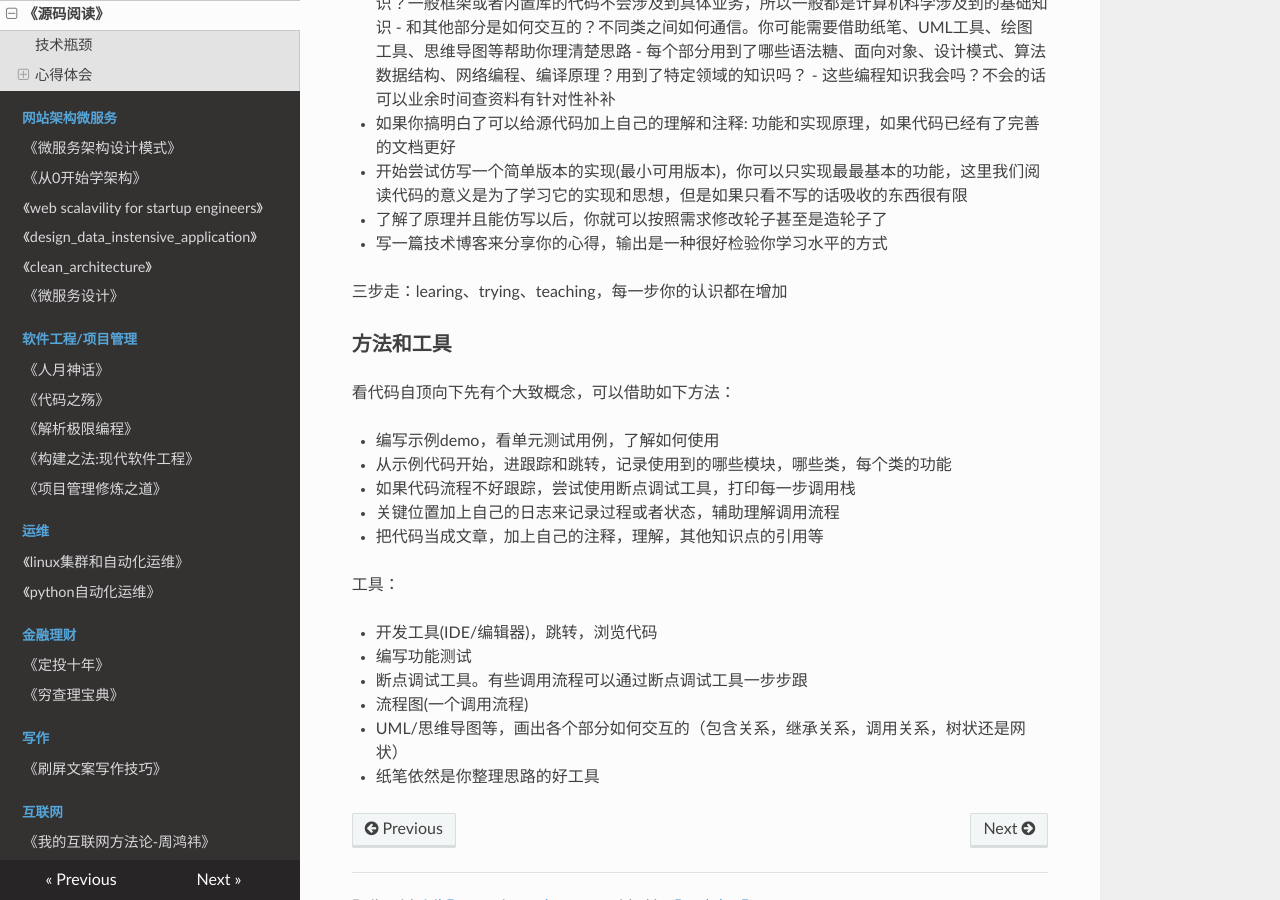
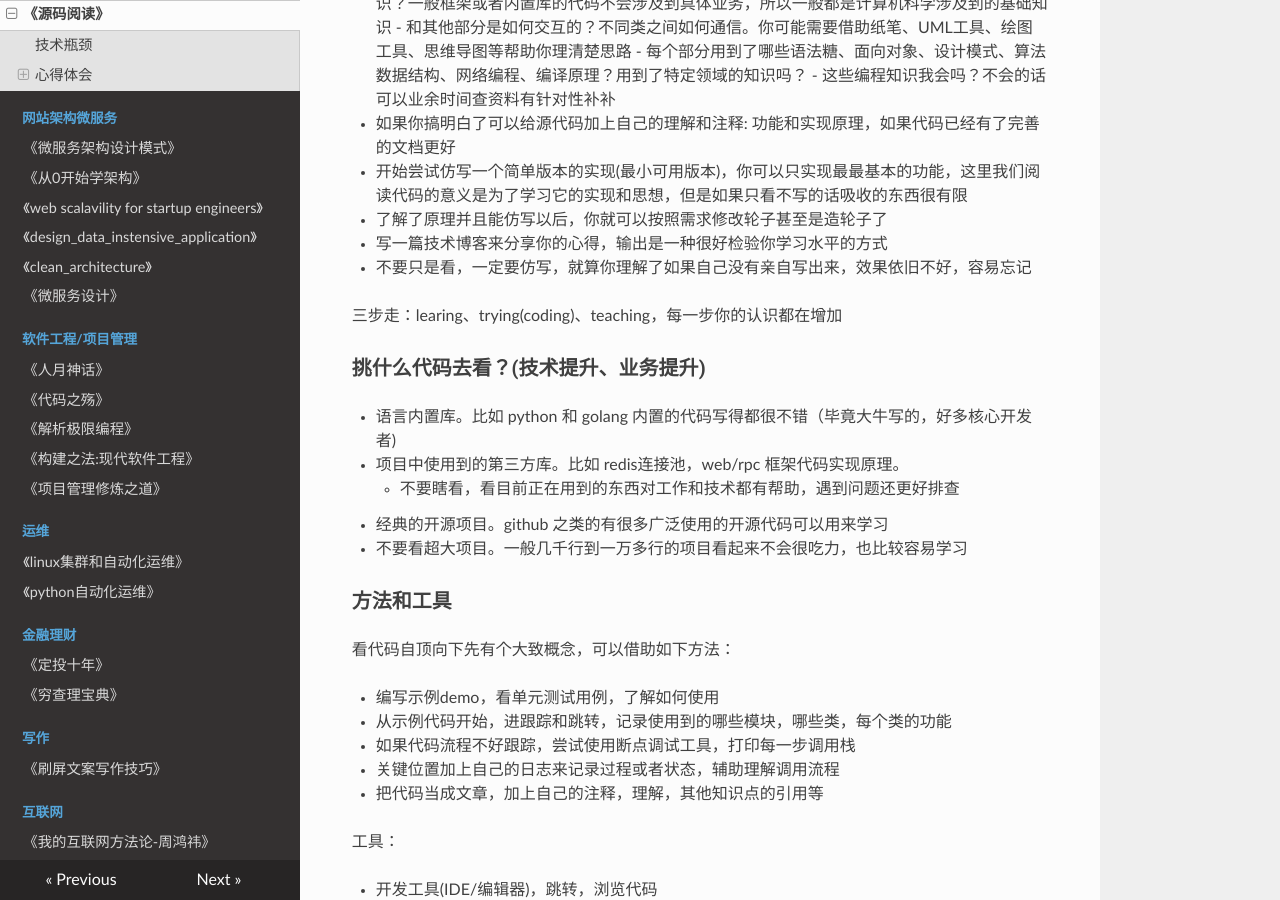
Before and after one commit to PegasusWang/booknotes, an MkDocs documentation site: the page built from docs/源码阅读_sourcecode/README.md, in a window 1280 px wide and 900 px high, scrolled down 1111 px. Built offline with MkDocs 1.6.1, drawn with Linux system fonts in a browser that asks for light colours; nearby versions of some CDN libraries; old or Windows-style settings are respelled for this version of MkDocs.

Commit message:
如何挑选源码学习

```diff
--- a/docs/源码阅读_sourcecode/README.md
+++ b/docs/源码阅读_sourcecode/README.md
@@ -38,8 +38,18 @@
 - 开始尝试仿写一个简单版本的实现(最小可用版本)，你可以只实现最最基本的功能，这里我们阅读代码的意义是为了学习它的实现和思想，但是如果只看不写的话吸收的东西很有限
 - 了解了原理并且能仿写以后，你就可以按照需求修改轮子甚至是造轮子了
 - 写一篇技术博客来分享你的心得，输出是一种很好检验你学习水平的方式
+- 不要只是看，一定要仿写，就算你理解了如果自己没有亲自写出来，效果依旧不好，容易忘记
 
-三步走：learing、trying、teaching，每一步你的认识都在增加
+三步走：learing、trying(coding)、teaching，每一步你的认识都在增加
+
+
+### 挑什么代码去看？(技术提升、业务提升)
+
+- 语言内置库。比如 python 和 golang 内置的代码写得都很不错（毕竟大牛写的，好多核心开发者)
+- 项目中使用到的第三方库。比如 redis连接池，web/rpc 框架代码实现原理。
+  - 不要瞎看，看目前正在用到的东西对工作和技术都有帮助，遇到问题还更好排查
+- 经典的开源项目。github 之类的有很多广泛使用的开源代码可以用来学习
+- 不要看超大项目。一般几千行到一万多行的项目看起来不会很吃力，也比较容易学习
 
 ### 方法和工具
 
```
